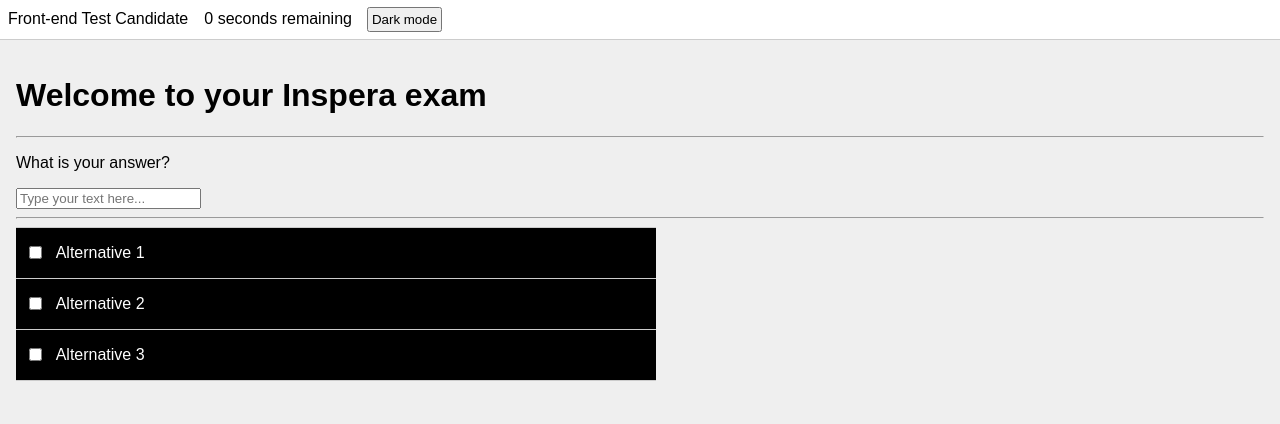
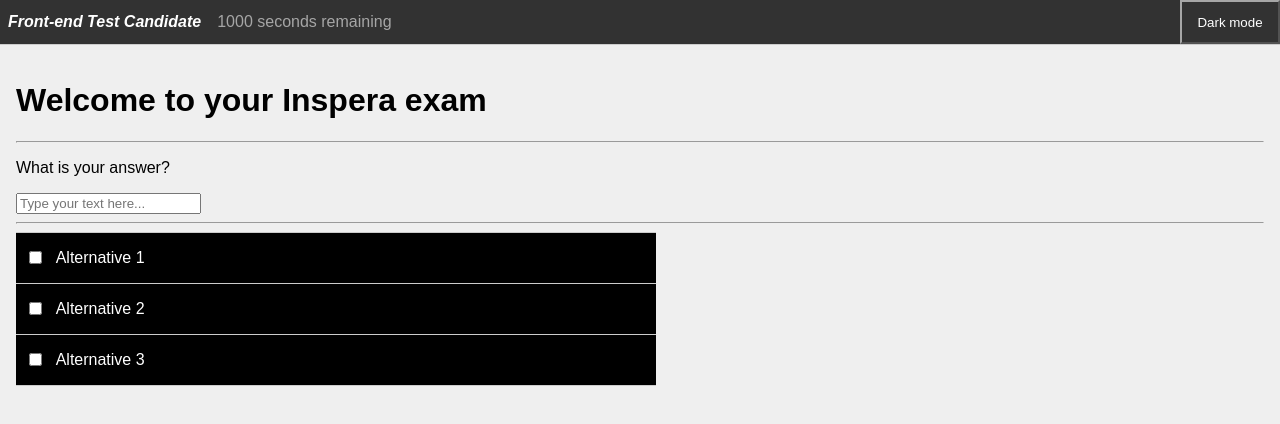
Before and after one commit to VitoXa/Theming-via-css-inspera, a React app: page / in a window 1280 px wide. Shown: the top 424 px of the page. Built offline with nearby package versions, Linux system fonts and the light colour scheme; no server answers.

Commit message:
Header styling

```diff
--- a/src/components/header/Header.js
+++ b/src/components/header/Header.js
@@ -5,16 +5,20 @@ import './Header.scss';
 const Header = () => {
     const timeRemaining = useSelector((state) => state.time.timeRemaining);
     return (
-        <div className="header" style={{ backgroundColor: 'white' }}>
+        <div className="header">
+            <div className="info">
                 <div className="candidate">Front-end Test Candidate</div>
                 <div className="time-remaining">
                     { timeRemaining }
                     {' '}
                     seconds remaining
                 </div>
+            </div>
+            <div className="theme-toggle-container">
                 <button onClick={() => console.log('Toggle dark mode')} type="button" className="theme-toggle">
                     Dark mode
                 </button>
+            </div>
         </div>
     );
 };
--- a/src/components/header/Header.scss
+++ b/src/components/header/Header.scss
@@ -1,14 +1,39 @@
 .header {
   display: flex;
+  align-items: stretch;
+  border-bottom: 1px solid #ccc;
+  min-height: 44px;
+  background-color: var(--header--background-color);
+  color: var(--header--text-color);
+}
+
+.info {
+  display: flex;
   align-items: center;
-  border-bottom: 1px solid #ccc;
+  flex-direction: row;
+  flex-wrap: wrap;
+  flex: 1 1 auto;
 }
 
 .candidate, .time-remaining {
   padding: 0.5rem;
+  flex: 0 0 auto;
+}
+
+.time-remaining {
+  color: var(--header--secondary-text-color)
+}
+
+.candidate {
+  font-weight: bold;
+  font-style: italic;
 }
 
 .theme-toggle {
+  height: 100%;
+  min-width: 100px;
   padding: 0.25em;
-  margin: 0.5em;
+  border-color: var(--header--secondary-text-color);
+  background-color: var(--header--background-color);
+  color: var(--header--text-color);
 }
--- a/src/services/timeService.js
+++ b/src/services/timeService.js
@@ -1,8 +1,9 @@
 const timeService = {
     async requestUpdatedTime() {
-        const response = await fetch('/api/get-remaining-time');
-        const { timeRemaining } = await response.json();
-        return timeRemaining;
+        // const response = await fetch('/api/get-remaining-time');
+        //         const { timeRemaining } = await response.json();
+        // return timeRemaining;
+        return 1000;
     },
 };
 
```
Lines whose indentation alone changed are shown as unchanged.
